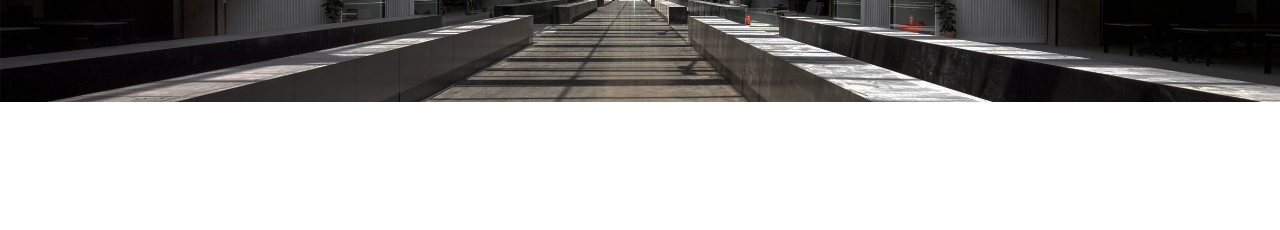
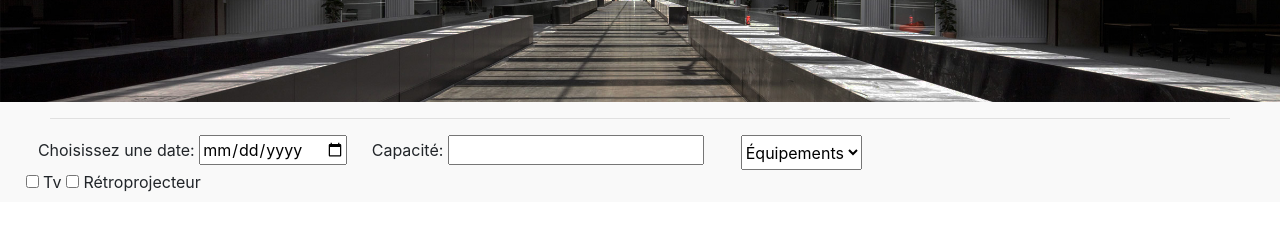
Before and after one commit to ImShockwaves/Station-f_test, a plain HTML site: page public/index.html in a window 1280 px wide. Shown: the part 358-588 px from the top of the page. Drawn offline with nearby package versions, Linux system fonts and the light colour scheme.

Commit message:
wip: adding choices

```diff
--- a/public/index.html
+++ b/public/index.html
@@ -1,10 +1,12 @@
 <!DOCTYPE html>
 <html>
 	<head>
+		<meta charset="UTF-8">
 		<title>Reservation</title>
 		<link rel="stylesheet" href="https://stackpath.bootstrapcdn.com/bootstrap/4.3.1/css/bootstrap.min.css" integrity="sha384-ggOyR0iXCbMQv3Xipma34MD+dH/1fQ784/j6cY/iJTQUOhcWr7x9JvoRxT2MZw1T" crossorigin="anonymous">
 		<link rel="stylesheet" type="text/css" href="./style/index.css">
 		<script src="https://cdn.jsdelivr.net/npm/vue/dist/vue.js" defer></script>
+		<script src="http://ajax.googleapis.com/ajax/libs/jquery/1.7.1/jquery.min.js" type="text/javascript"></script>
 		<script src="Vuejs/index.js" defer></script>
 	</head>
 	<body>
@@ -13,7 +15,7 @@
 			   <img src="../ressources/station-f.png" alt="logo" class="logo">
 			 </div></a>
 		</header>
-
+		<div style="background-color: #f9f9f9">
 			<div class="img_body">
 				<div class="vert_mid">
 						<h1>Réserver une salle de réunion</h1>
@@ -21,9 +23,30 @@
 				</div>
 			</div>
 			<section>
+				<hr>
+				<div class="choices">
 					<div>
+						<label for="start">Choisissez une date:</label>
+						<input type="date" id="start" name="start-date">
+					</div>
+					<div>
+						<label for="capacity">Capacité:</label>
+						<input type="number" id="capacity" name="room-capacity">
+					</div>
+					<div ></div>
+						<select>
+							<option>Équipements</option>
+						</select>
 
 					</div>
+					<div class="dropdown">
+							<input type="checkbox" value="tv">
+							<label for="tv">Tv</label>
+							<input type="checkbox" value="rp">
+							<label for="rp">Rétroprojecteur</label>
+					</div>
+				</div>
 			</section>
+		</div>
 	</body>
 </html>
--- a/public/style/index.css
+++ b/public/style/index.css
@@ -45,10 +45,41 @@ h1 p {
     font-size: 24px;
 }
 
-.vert_mid > h1{
+.vert_mid > h1 {
     font-size: 7vw;
 }
 
-.vert_mid > p{
+.vert_mid > p {
     font-size: 3.2vw;
 }
+
+hr {
+    display: block;
+    margin-left: 2%;
+    margin-right: 2%;
+    border-style: solid;
+}
+
+section {
+    padding-left: 2%;
+    padding-right: 2%;
+}
+
+.choices {
+    display: flex;
+}
+
+.choices > div {
+    margin-left : 1%;
+    margin-right : 1%;
+}
+
+option {
+    display: none;
+}
+
+.dropdown {
+    clear: both;
+    display: block;
+    height: 100%;
+}
```
Also changed, not shown: public/Vuejs/index.js (line endings or trailing spaces), 1 other file. Lines whose indentation alone changed are shown as unchanged.
